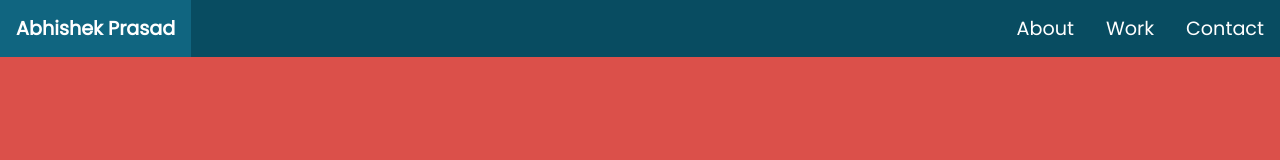
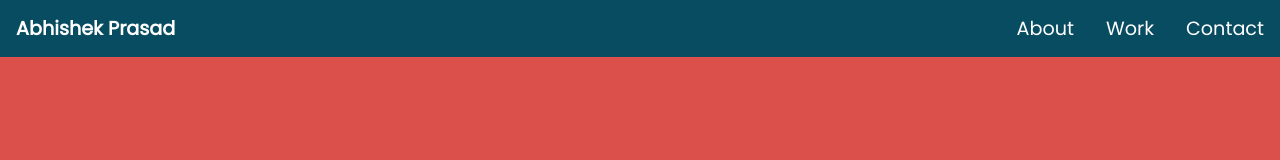
Before and after one commit to abhishek622/Project5_FCC.github.io, a plain HTML site: page index.html in a window 1280 px wide. Shown: the top 160 px of the page. Drawn offline with Linux system fonts and the light colour scheme.

Commit message:
commit 2

```diff
--- a/index.html
+++ b/index.html
@@ -12,7 +12,7 @@
 <body>
     <nav id="navbar">
         <ul class="navtop">
-            <li style="float:left; font-weight: 600;"><a>Abhishek Prasad</a></li>
+            <li style="float:left; font-weight: 600;"><a class="active">Abhishek Prasad</a></li>
             <li><a href="#contact">Contact</a></li>
             <li><a href="#projects">Work</a></li>
             <li><a href="#welcome-section">About</a></li>
```
